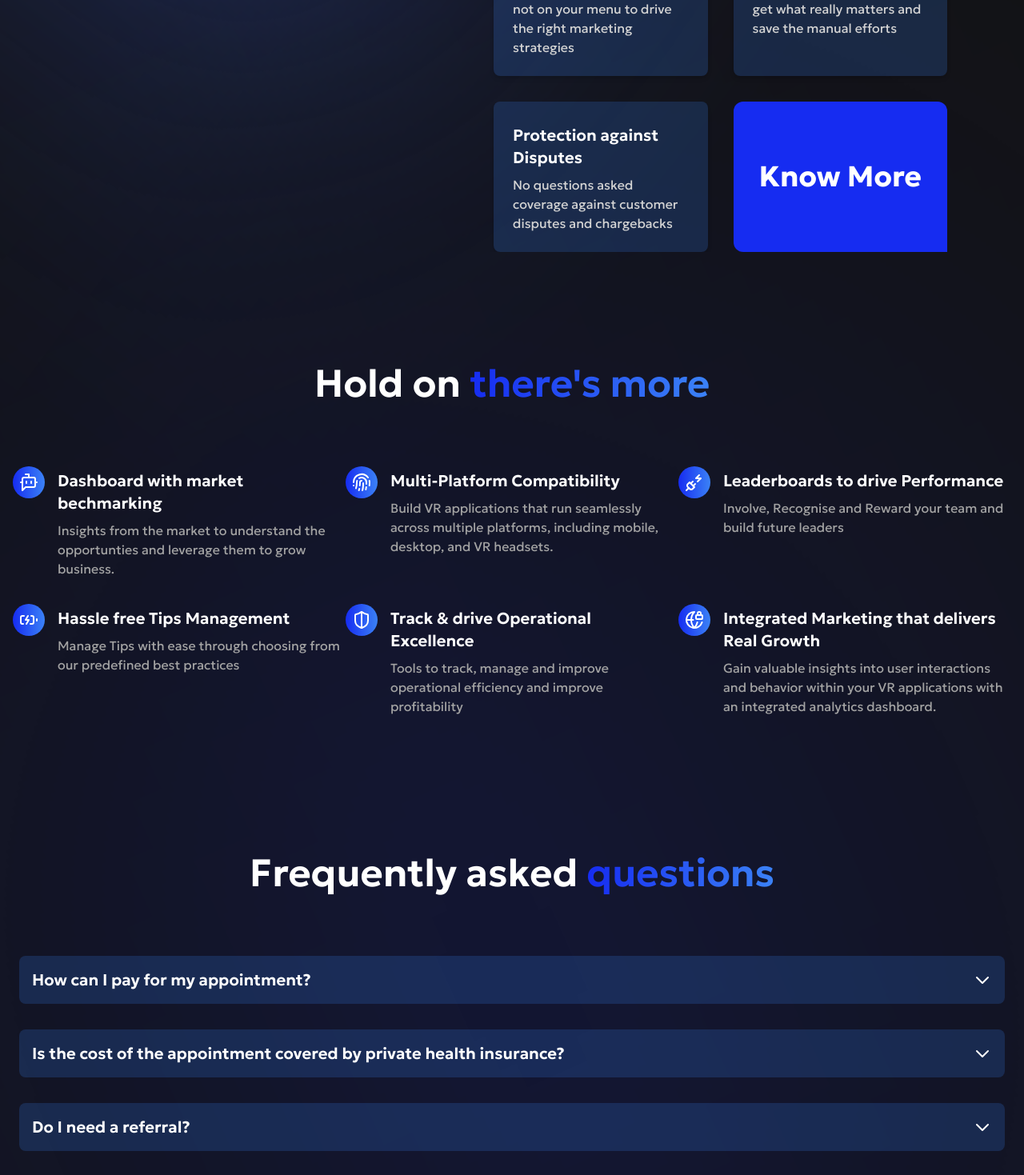
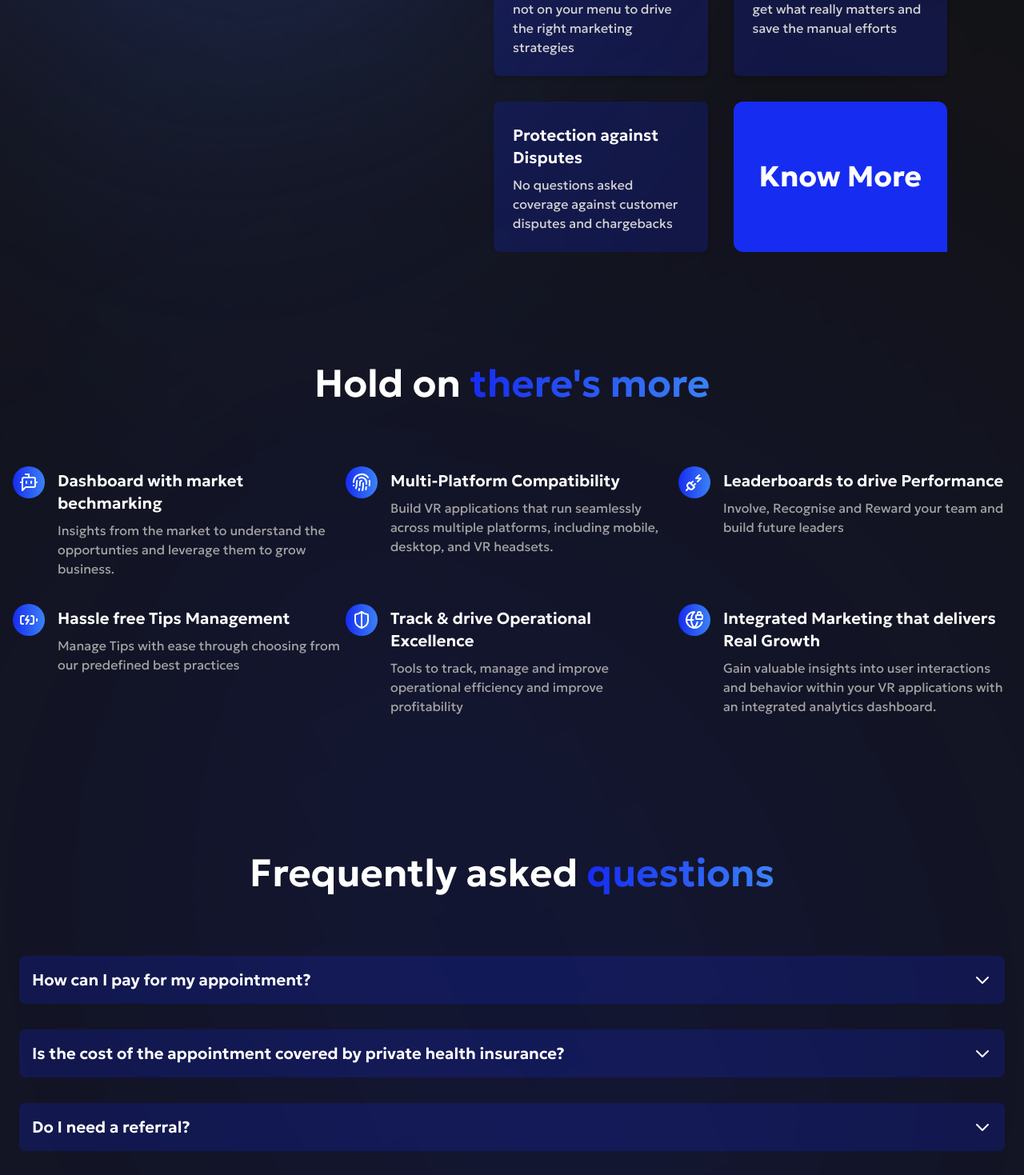
Before and after one commit to sanbedan-debox/ChoosePOS-landing, a Next.js app: page / in a window 1280 px wide. Shown: the part 1280-2749 px from the top of the page at 80% size. Built offline with nearby package versions, Linux system fonts and the light colour scheme.

Commit message:
card color changed to primary

```diff
--- a/components/FAQ/try.tsx
+++ b/components/FAQ/try.tsx
@@ -28,7 +28,7 @@ const FAQSectiontry = () => {
             {faqs.map((faq, index) => (
               <div
                 key={index}
-                className="p-4 rounded-lg bg-secondary bg-opacity-20 overflow-hidden"
+                className="p-4 rounded-lg bg-primary bg-opacity-20 overflow-hidden"
                 style={{
                   maxHeight: openIndex === index ? "1000px" : "80px",
                   transition: "max-height 0.5s ease", // Adjust the duration here
--- a/components/featured/index2.tsx
+++ b/components/featured/index2.tsx
@@ -89,7 +89,7 @@ type FeatureItemProps = {
 
 const FeatureItem = ({ title, icon, description }: FeatureItemProps) => {
   return (
-    <li className="flex w-full flex-1 flex-col items-start rounded-lg bg-primary-700 bg-secondary bg-opacity-20 shadow-md p-6 transition duration-300 ease-in-out transform hover:scale-105">
+    <li className="flex w-full flex-1 flex-col items-start rounded-lg bg-primary-700 bg-primary bg-opacity-20 shadow-md p-6 transition duration-300 ease-in-out transform hover:scale-105">
       <h2 className="text-xl font-semibold mt-1">{title}</h2>
       <p className="text-md mt-2 text-neutral-300">{description}</p>
     </li>
```
